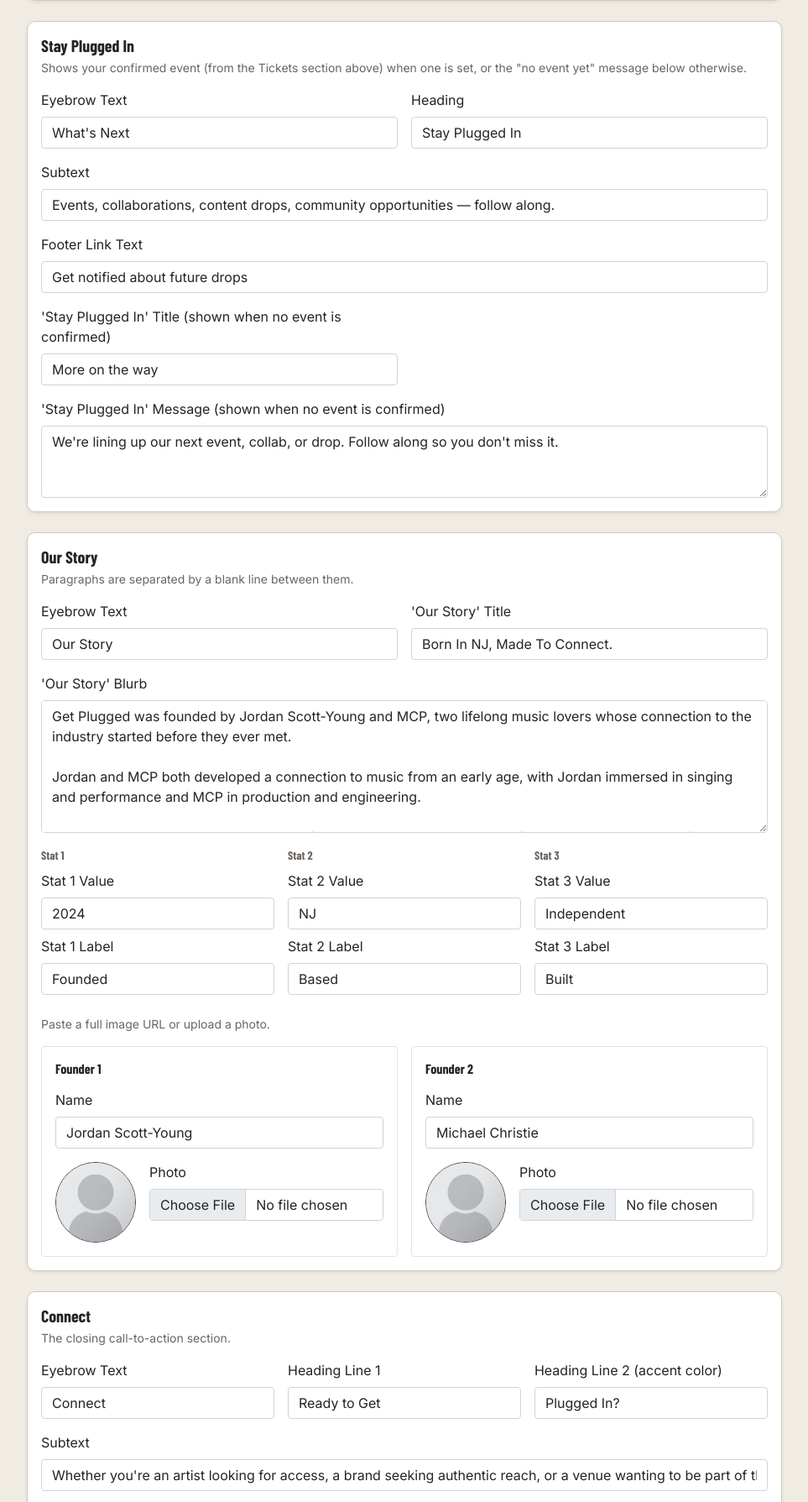
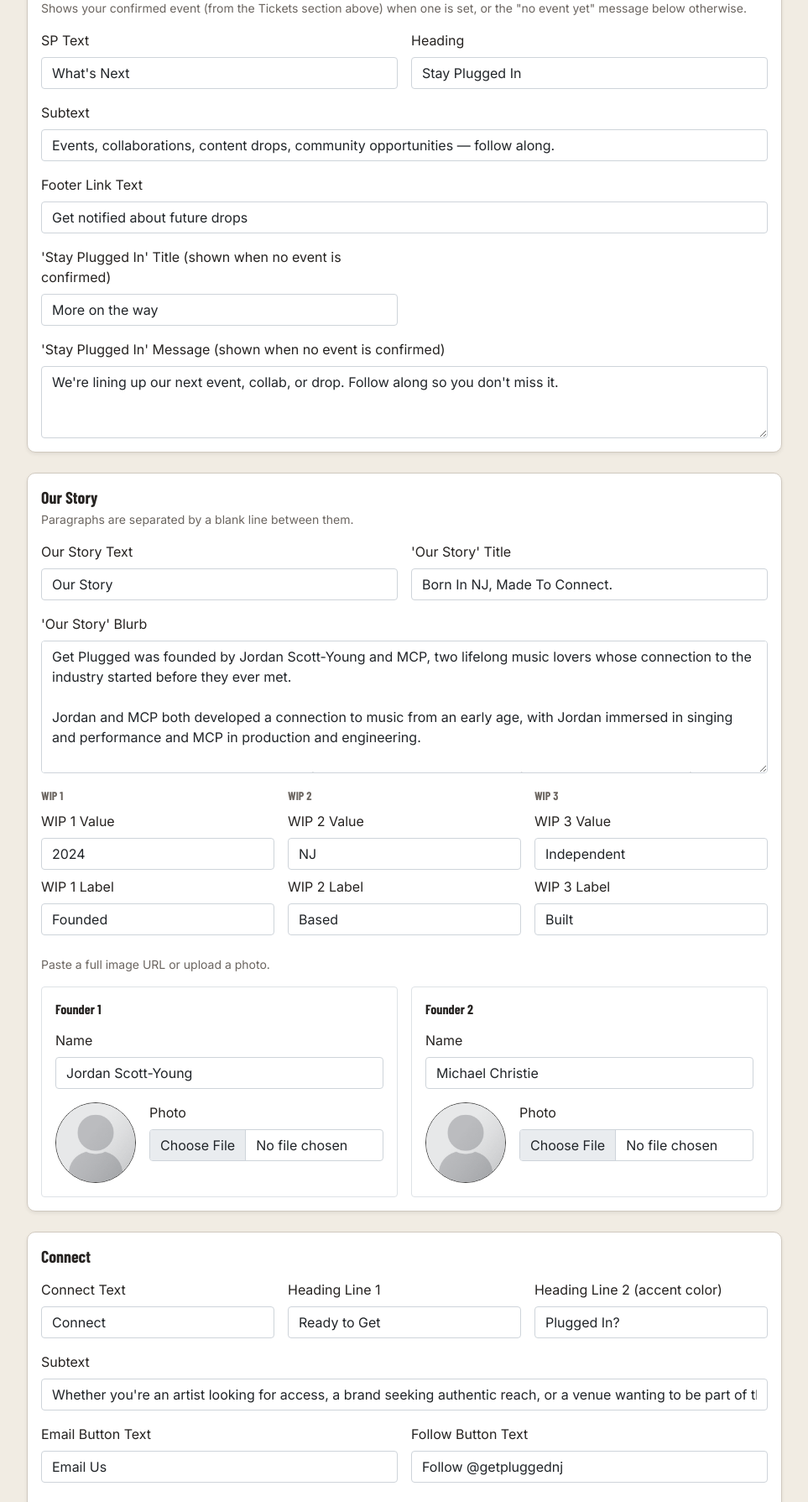
Before and after one commit to DredgenYors/GetPluggedWebsite, a Flask app: page /admin/settings in a window 1280 px wide. Shown: the part 2851-4640 px from the top of the page at 84% size, without its empty margins (240-1203 px from the left). Run offline with Flask 3, Linux system fonts and the light colour scheme; a user stored in the database is signed in; some libraries are stand-ins or nearby versions; some web fonts are replaced.

Commit message:
Tweak Admin Settings page copy and field labels
- Moved "No Code Required" out of the intro paragraph and into the
  page heading itself.
- Renamed the Hero card to Banner.
- Removed the descriptive subheading under Mission, Services &
  Experiences, and Connect (kept it on the other cards).
- Renamed each section's generic "Eyebrow Text" field label to be
  section-specific: Banner/Mission/S & E/Gallery/SP/Our Story/Connect
  Text.
- Renamed the Our Story stat fields' "Stat N" labels (and their Value/
  Label sub-labels) to "WIP N".

Admin-facing labels only; no underlying field names, DB columns, or
live site copy changed.

Co-Authored-By: Claude Sonnet 5 <noreply@anthropic.com>

```diff
--- a/forms.py
+++ b/forms.py
@@ -27,18 +27,18 @@ class SiteSettingsForm(FlaskForm):
     logo_image = FileField("Logo Image", validators=[Optional(), FileAllowed(IMAGE_EXTENSIONS, "Images only")])
 
     # ---- Hero ----
-    hero_eyebrow = StringField("Eyebrow Text", validators=[Optional(), Length(max=200)])
+    hero_eyebrow = StringField("Banner Text", validators=[Optional(), Length(max=200)])
     hero_headline = StringField("Headline", validators=[Optional(), Length(max=100)])
     hero_subhead = StringField("Subheading", validators=[Optional(), Length(max=300)])
     hero_cta_primary_label = StringField("Primary Button Text", validators=[Optional(), Length(max=50)])
     hero_cta_secondary_label = StringField("Secondary Button Text", validators=[Optional(), Length(max=50)])
 
     # ---- Mission ----
-    mission_eyebrow = StringField("Eyebrow Text", validators=[Optional(), Length(max=100)])
+    mission_eyebrow = StringField("Mission Text", validators=[Optional(), Length(max=100)])
     mission_statement = TextAreaField("Mission Statement", validators=[Optional()])
 
     # ---- Services ----
-    services_eyebrow = StringField("Eyebrow Text", validators=[Optional(), Length(max=100)])
+    services_eyebrow = StringField("S & E Text", validators=[Optional(), Length(max=100)])
     services_heading = StringField("Heading", validators=[Optional(), Length(max=200)])
     services_image = FileField("Placeholder Image", validators=[Optional(), FileAllowed(IMAGE_EXTENSIONS, "Images only")])
 
@@ -52,12 +52,12 @@ class SiteSettingsForm(FlaskForm):
     service4_body = TextAreaField("Service 4 Description", validators=[Optional()])
 
     # ---- Gallery preview ----
-    gallery_eyebrow = StringField("Eyebrow Text", validators=[Optional(), Length(max=100)])
+    gallery_eyebrow = StringField("Gallery Text", validators=[Optional(), Length(max=100)])
     gallery_heading = StringField("Heading", validators=[Optional(), Length(max=200)])
     gallery_note = StringField("Note Text", validators=[Optional(), Length(max=300)])
 
     # ---- Stay Plugged In ----
-    stay_plugged_eyebrow = StringField("Eyebrow Text", validators=[Optional(), Length(max=100)])
+    stay_plugged_eyebrow = StringField("SP Text", validators=[Optional(), Length(max=100)])
     stay_plugged_heading = StringField("Heading", validators=[Optional(), Length(max=200)])
     stay_plugged_lede = StringField("Subtext", validators=[Optional(), Length(max=300)])
     stay_plugged_footer_text = StringField("Footer Link Text", validators=[Optional(), Length(max=200)])
@@ -66,16 +66,16 @@ class SiteSettingsForm(FlaskForm):
     coming_soon_body = TextAreaField("'Stay Plugged In' Message (shown when no event is confirmed)", validators=[Optional()])
 
     # ---- Our Story ----
-    our_story_eyebrow = StringField("Eyebrow Text", validators=[Optional(), Length(max=100)])
+    our_story_eyebrow = StringField("Our Story Text", validators=[Optional(), Length(max=100)])
     what_is_title = StringField("'Our Story' Title", validators=[Optional(), Length(max=200)])
     what_is_body = TextAreaField("'Our Story' Blurb", validators=[Optional()])
 
-    stat1_value = StringField("Stat 1 Value", validators=[Optional(), Length(max=50)])
-    stat1_label = StringField("Stat 1 Label", validators=[Optional(), Length(max=50)])
-    stat2_value = StringField("Stat 2 Value", validators=[Optional(), Length(max=50)])
-    stat2_label = StringField("Stat 2 Label", validators=[Optional(), Length(max=50)])
-    stat3_value = StringField("Stat 3 Value", validators=[Optional(), Length(max=50)])
-    stat3_label = StringField("Stat 3 Label", validators=[Optional(), Length(max=50)])
+    stat1_value = StringField("WIP 1 Value", validators=[Optional(), Length(max=50)])
+    stat1_label = StringField("WIP 1 Label", validators=[Optional(), Length(max=50)])
+    stat2_value = StringField("WIP 2 Value", validators=[Optional(), Length(max=50)])
+    stat2_label = StringField("WIP 2 Label", validators=[Optional(), Length(max=50)])
+    stat3_value = StringField("WIP 3 Value", validators=[Optional(), Length(max=50)])
+    stat3_label = StringField("WIP 3 Label", validators=[Optional(), Length(max=50)])
 
     founder1_name = StringField("Name", validators=[Optional(), Length(max=200)])
     founder1_image = FileField("Photo", validators=[Optional(), FileAllowed(IMAGE_EXTENSIONS, "Images only")])
@@ -84,7 +84,7 @@ class SiteSettingsForm(FlaskForm):
     founder2_image = FileField("Photo", validators=[Optional(), FileAllowed(IMAGE_EXTENSIONS, "Images only")])
 
     # ---- Contact ----
-    contact_eyebrow = StringField("Eyebrow Text", validators=[Optional(), Length(max=100)])
+    contact_eyebrow = StringField("Connect Text", validators=[Optional(), Length(max=100)])
     contact_heading_line1 = StringField("Heading Line 1", validators=[Optional(), Length(max=100)])
     contact_heading_line2 = StringField("Heading Line 2 (accent color)", validators=[Optional(), Length(max=100)])
     contact_lede = StringField("Subtext", validators=[Optional(), Length(max=400)])
--- a/templates/admin/settings.html
+++ b/templates/admin/settings.html
@@ -9,12 +9,12 @@
     {{ form.hidden_tag() }}
 
     <div class="d-flex flex-column flex-sm-row justify-content-between align-items-sm-center gap-2 mb-4">
-      <h2 class="mb-0">Settings</h2>
+      <h2 class="mb-0">Settings <small class="text-muted fs-6">&mdash; No Code Required</small></h2>
       {{ form.submit(class="btn btn-success align-self-start align-self-sm-auto") }}
     </div>
 
     <p class="text-muted small mb-4">
-      Everything below controls the live text, images, and links on the public home page &mdash; no code required.
+      Everything below controls the live text, images, and links on the public home page.
       Changes take effect as soon as you save.
     </p>
 
@@ -51,7 +51,7 @@
     <!-- Hero -->
     <div class="card mb-4 shadow-sm">
       <div class="card-body">
-        <h5 class="mb-1">Hero</h5>
+        <h5 class="mb-1">Banner</h5>
         <p class="text-muted small mb-3">The large banner at the very top of the home page.</p>
 
         <div class="row g-3">
@@ -90,8 +90,7 @@
     <!-- Mission -->
     <div class="card mb-4 shadow-sm">
       <div class="card-body">
-        <h5 class="mb-1">Mission</h5>
-        <p class="text-muted small mb-3">A short, bold statement of what Get Plugged is for.</p>
+        <h5 class="mb-3">Mission</h5>
 
         <div class="row g-3">
           <div class="col-12">{{ form.mission_eyebrow.label(class="form-label") }}{{ form.mission_eyebrow(class="form-control") }}</div>
@@ -103,8 +102,7 @@
     <!-- Services -->
     <div class="card mb-4 shadow-sm">
       <div class="card-body">
-        <h5 class="mb-1">Services &amp; Experiences</h5>
-        <p class="text-muted small mb-3">The 4-item "what we do" grid.</p>
+        <h5 class="mb-3">Services &amp; Experiences</h5>
 
         <div class="row g-3 mb-3">
           <div class="col-md-6">{{ form.services_eyebrow.label(class="form-label") }}{{ form.services_eyebrow(class="form-control") }}</div>
@@ -207,17 +205,17 @@
 
         <div class="row g-3 mb-4">
           <div class="col-md-4">
-            <div class="fw-bold small text-muted mb-2">Stat 1</div>
+            <div class="fw-bold small text-muted mb-2">WIP 1</div>
             {{ form.stat1_value.label(class="form-label") }}{{ form.stat1_value(class="form-control mb-2") }}
             {{ form.stat1_label.label(class="form-label") }}{{ form.stat1_label(class="form-control") }}
           </div>
           <div class="col-md-4">
-            <div class="fw-bold small text-muted mb-2">Stat 2</div>
+            <div class="fw-bold small text-muted mb-2">WIP 2</div>
             {{ form.stat2_value.label(class="form-label") }}{{ form.stat2_value(class="form-control mb-2") }}
             {{ form.stat2_label.label(class="form-label") }}{{ form.stat2_label(class="form-control") }}
           </div>
           <div class="col-md-4">
-            <div class="fw-bold small text-muted mb-2">Stat 3</div>
+            <div class="fw-bold small text-muted mb-2">WIP 3</div>
             {{ form.stat3_value.label(class="form-label") }}{{ form.stat3_value(class="form-control mb-2") }}
             {{ form.stat3_label.label(class="form-label") }}{{ form.stat3_label(class="form-control") }}
           </div>
@@ -272,8 +270,7 @@
     <!-- Contact -->
     <div class="card mb-4 shadow-sm">
       <div class="card-body">
-        <h5 class="mb-1">Connect</h5>
-        <p class="text-muted small mb-3">The closing call-to-action section.</p>
+        <h5 class="mb-3">Connect</h5>
 
         <div class="row g-3 mb-4">
           <div class="col-md-4">{{ form.contact_eyebrow.label(class="form-label") }}{{ form.contact_eyebrow(class="form-control") }}</div>
```
